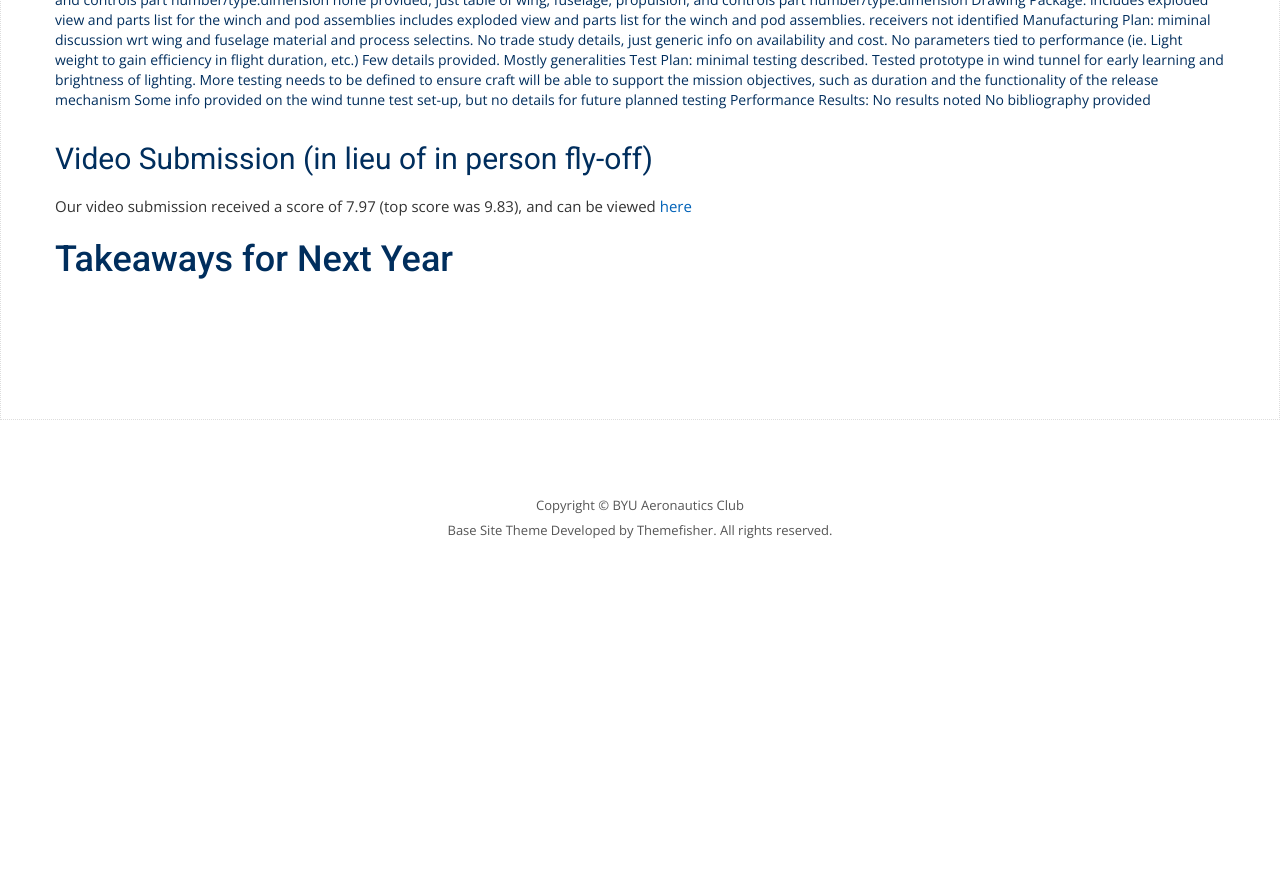
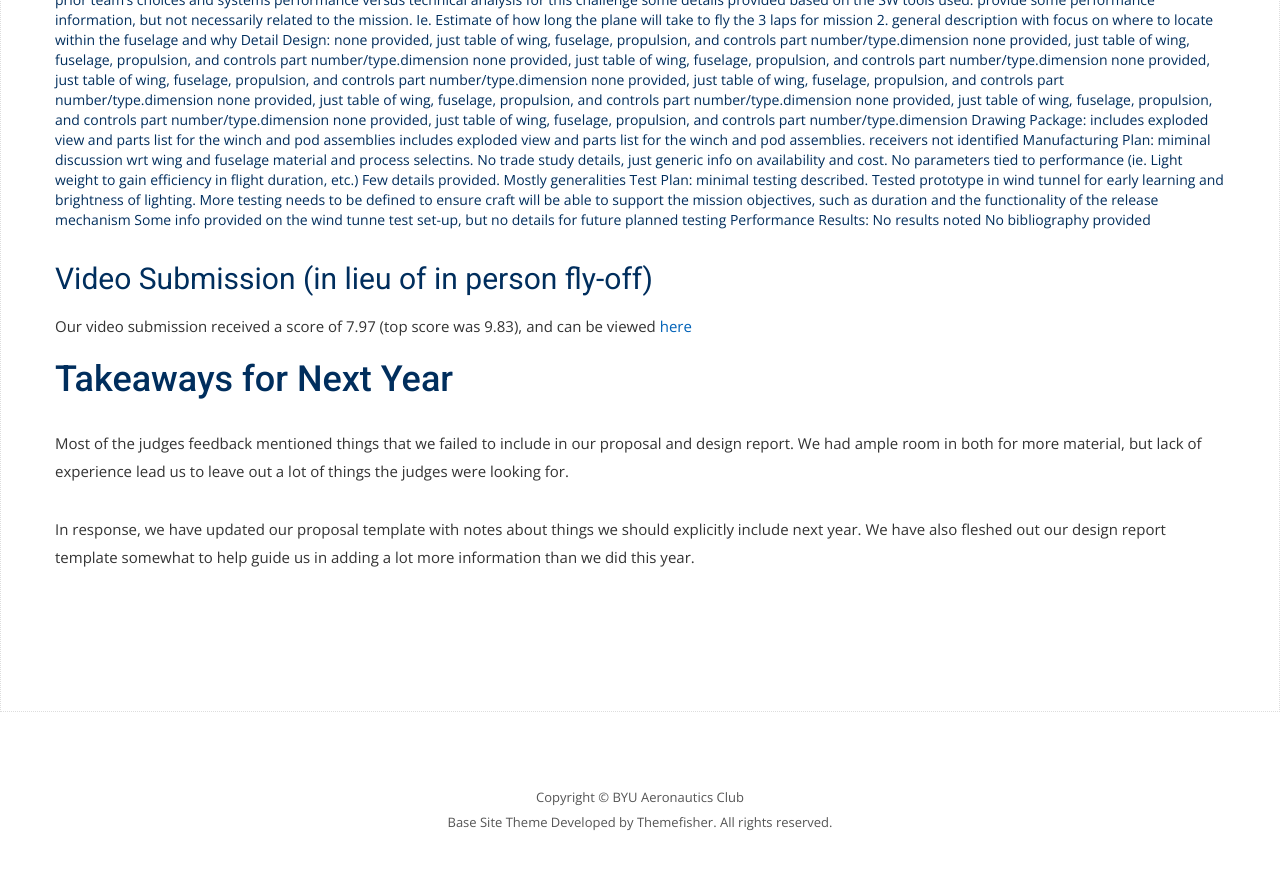
Before and after one commit to BYU-Aeronautics-Club/DBF, a Jekyll site: the page built from _posts/2021-04-01-archive.md, in a window 1280 px wide and 900 px high, scrolled down 1767 px. Shown: the top 870 px of the window. Built offline with Jekyll 4.4.1, drawn with Linux system fonts in a browser that asks for light colours; nearby versions of some CDN libraries; some web fonts are replaced; before the commit the page ends 2375 px from its top, so only the background shows below that; some of the changed text lies outside the part shown.

Commit message:
add team makeup

```diff
--- a/_posts/2021-04-01-archive.md
+++ b/_posts/2021-04-01-archive.md
@@ -8,6 +8,10 @@
 # Overview
 
 Overall we placed [45th of 92](../../../../assets/DBF_Final_Scores_2021.pdf) teams that participated in the entirety of the competition.
+
+## Team Makeup
+
+This year we had a total of 7 members, composed of 4 underclassmen, 2 seniors, and 1 graduate student.
 
 ## Competition Rules
 
@@ -57,3 +61,7 @@
 Our video submission received a score of 7.97 (top score was 9.83), and can be viewed [here](https://www.youtube.com/watch?v=xcirHwr4ngA)
 
 # Takeaways for Next Year
+
+Most of the judges feedback mentioned things that we failed to include in our proposal and design report.  We had ample room in both for more material, but lack of experience lead us to leave out a lot of things the judges were looking for.
+
+In response, we have updated our proposal template with notes about things we should explicitly include next year.  We have also fleshed out our design report template somewhat to help guide us in adding a lot more information than we did this year.
```
